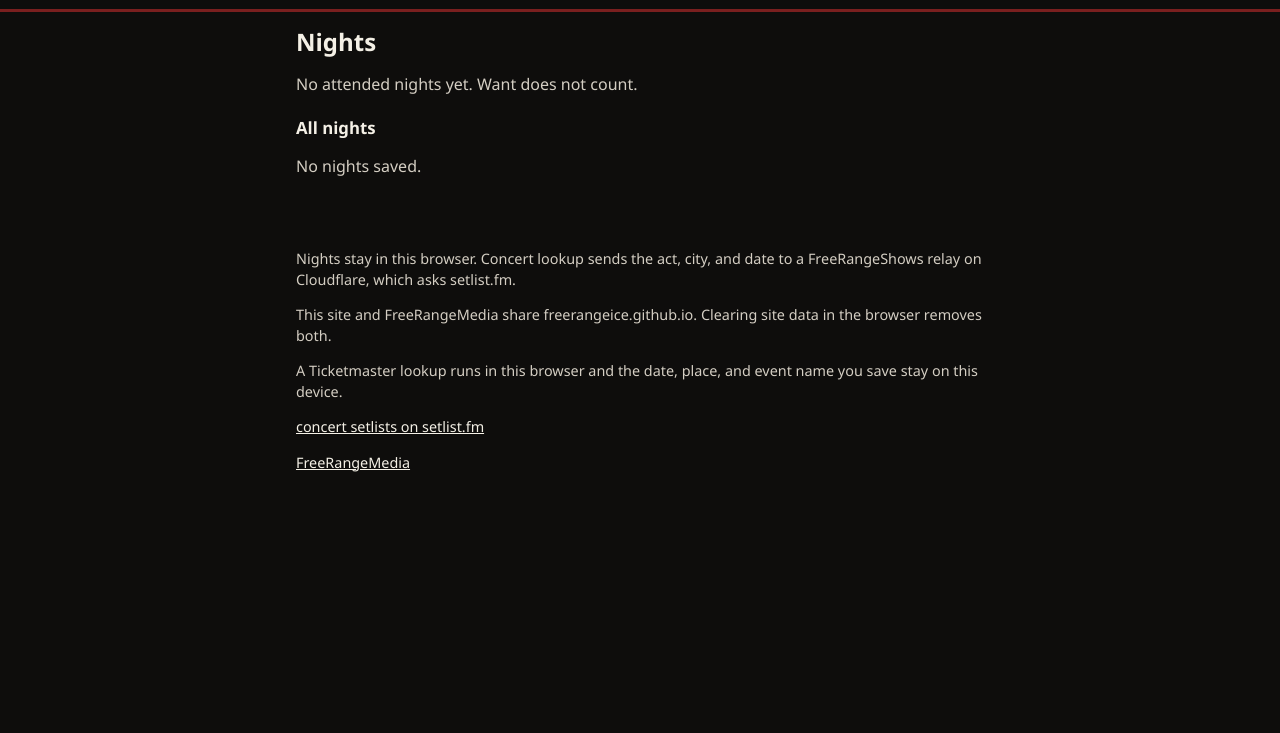
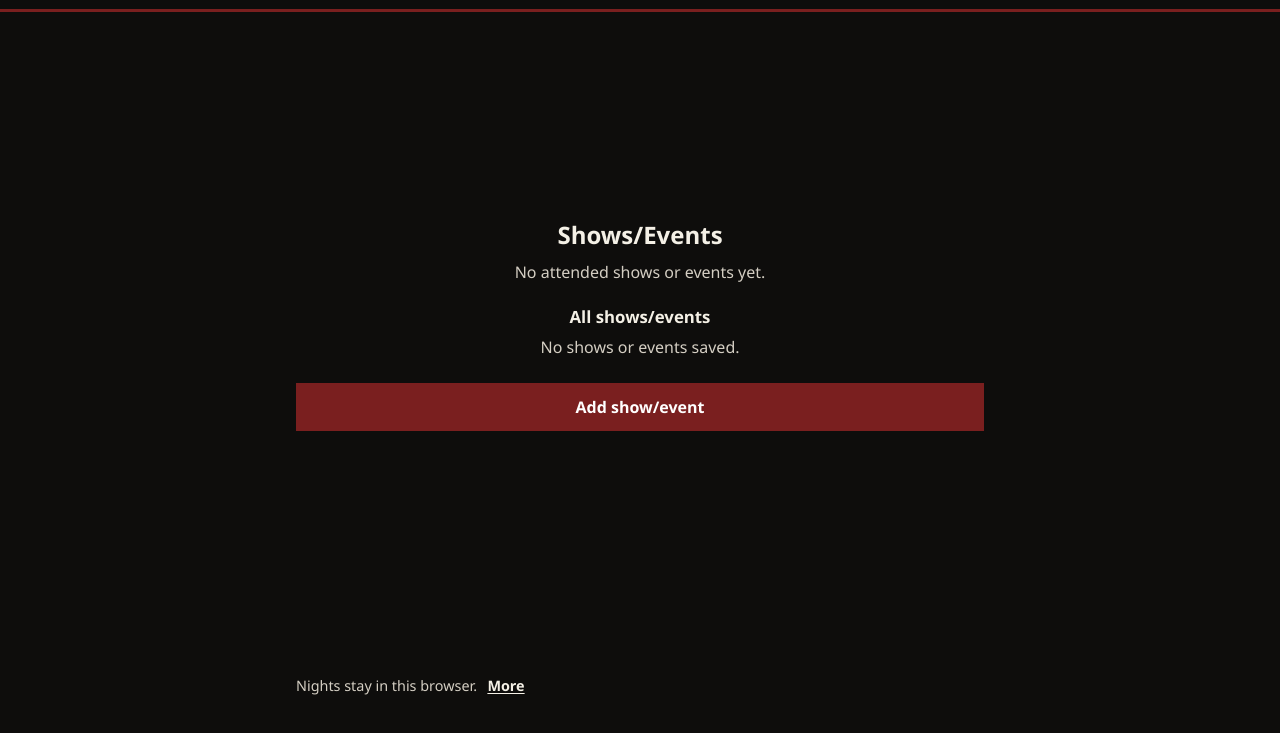
Before and after one commit to FreeRangeIce/free-range-shows, a plain HTML site: page index.html in a window 1280 px wide. Shown: the part 61-794 px from the top of the page. Drawn offline with Linux system fonts and the light colour scheme.

Commit message:
Empty Home: centered Shows/Events state, Add show/event button, one-line footer with More; cache v10

```diff
--- a/app.js
+++ b/app.js
@@ -230,6 +230,7 @@
 
   function render() {
     markNav();
+    document.body.classList.remove("is-empty-home");
     const r = route();
     if (r.name === "night") renderNight(r.id);
     else if (r.name === "act") renderAct(r.key);
@@ -250,14 +251,19 @@
             <span class="chart-track"><span class="chart-bar" style="width:${width}%"></span></span>
           </button></li>`;
         }).join("")}</ol>`
-      : `<p class="quiet">No attended nights yet. Want does not count.</p>`;
+      : `<p class="quiet">No attended shows or events yet.</p>`;
     const list = nights.length
       ? `<ul class="night-list">${nights.map((n) => `<li><a href="#/night/${encodeURIComponent(n.id)}">
           <strong>${esc(n.date || "No date")}</strong> ${esc(n.city || "")} ${esc(n.venue || "")}
           <small>${esc(n.status)} · ${esc((n.bill || []).join(", ") || n.kind)}</small>
         </a></li>`).join("")}</ul>`
-      : `<p class="quiet">No nights saved.</p>`;
-    app.innerHTML = `<h1>Nights</h1>${chart}<h2>All nights</h2>${list}`;
+      : `<p class="quiet">No shows or events saved.</p>`;
+    const empty = !store.nights.length;
+    document.body.classList.toggle("is-empty-home", empty);
+    app.innerHTML = empty
+      ? `<div class="empty"><h1>Shows/Events</h1>${chart}<h2>All shows/events</h2>${list}
+          <a class="btn-add" href="#/night/new">Add show/event</a></div>`
+      : `<h1>Shows/Events</h1>${chart}<h2>All shows/events</h2>${list}`;
     app.querySelectorAll("[data-act]").forEach((btn) => {
       btn.addEventListener("click", () => go("#/act/" + encodeURIComponent(btn.dataset.act)));
     });
@@ -841,6 +847,13 @@
   }
 
   window.addEventListener("hashchange", render);
+  const footMore = document.querySelector(".foot-more");
+  if (footMore) {
+    const sum = footMore.querySelector("summary");
+    const sync = () => sum.setAttribute("aria-expanded", footMore.open ? "true" : "false");
+    footMore.addEventListener("toggle", sync);
+    sync();
+  }
   window.addEventListener("storage", (event) => {
     if (event.key !== STORAGE_KEY) return;
     const name = route().name;
--- a/index.html
+++ b/index.html
@@ -20,11 +20,19 @@
   </header>
   <main id="app"></main>
   <footer class="foot">
-    <p>Nights stay in this browser. Concert lookup sends the act, city, and date to a FreeRangeShows relay on Cloudflare, which asks setlist.fm.</p>
-    <p>This site and FreeRangeMedia share freerangeice.github.io. Clearing site data in the browser removes both.</p>
-    <p>A Ticketmaster lookup runs in this browser and the date, place, and event name you save stay on this device.</p>
-    <p><a href="https://www.setlist.fm/">concert setlists on setlist.fm</a></p>
-    <p><a href="https://freerangeice.github.io/media-shelf/">FreeRangeMedia</a></p>
+    <details class="foot-more">
+      <summary aria-expanded="false" aria-controls="foot-more-body">
+        <span>Nights stay in this browser.</span>
+        <span class="more">More</span>
+      </summary>
+      <div class="more-body" id="foot-more-body">
+        <p>Concert lookup sends the act, city, and date to a FreeRangeShows relay on Cloudflare, which asks setlist.fm.</p>
+        <p>This site and FreeRangeMedia share freerangeice.github.io. Clearing site data in the browser removes both.</p>
+        <p>A Ticketmaster lookup runs in this browser and the date, place, and event name you save stay on this device.</p>
+        <p><a href="https://www.setlist.fm/">concert setlists on setlist.fm</a></p>
+        <p><a href="https://freerangeice.github.io/media-shelf/">FreeRangeMedia</a></p>
+      </div>
+    </details>
   </footer>
   <script src="app.js"></script>
 </body>
--- a/styles.css
+++ b/styles.css
@@ -174,3 +174,56 @@ textarea { min-height: 6rem; resize: vertical; }
   .top, main, .foot { padding-left: 1.5rem; padding-right: 1.5rem; }
   main, .foot { max-width: 46rem; }
 }
+
+/* Empty Home: center the empty state between the nav and the one-line footer. */
+body.is-empty-home { display: flex; flex-direction: column; }
+body.is-empty-home main {
+  flex: 1 1 auto;
+  display: flex;
+  flex-direction: column;
+  justify-content: center;
+  text-align: center;
+}
+body.is-empty-home .foot { width: 100%; }
+.empty { width: 100%; }
+.empty .quiet { margin: 0; }
+.btn-add {
+  display: flex;
+  align-items: center;
+  justify-content: center;
+  width: 100%;
+  min-height: 48px;
+  margin-top: 1.5rem;
+  padding: 0.65rem 1rem;
+  border: 1px solid var(--blood);
+  background: var(--blood);
+  color: #fff;
+  font: inherit;
+  font-weight: 600;
+  text-decoration: none;
+}
+.btn-add:focus-visible { outline: 2px solid var(--focus); outline-offset: 3px; }
+
+/* Footer: one muted line with a More disclosure. */
+.foot-more summary {
+  list-style: none;
+  display: flex;
+  align-items: center;
+  flex-wrap: wrap;
+  gap: 0.35rem 0.65rem;
+  cursor: pointer;
+  min-height: 44px;
+}
+.foot-more summary::-webkit-details-marker { display: none; }
+.foot-more summary::marker { content: ""; }
+.foot-more summary:focus-visible { outline: 2px solid var(--focus); outline-offset: 2px; }
+.foot-more .more {
+  color: var(--text);
+  font-weight: 600;
+  text-decoration: underline;
+  text-underline-offset: 2px;
+}
+.foot-more[open] .more { text-decoration-thickness: 2px; }
+.more-body p { line-height: 1.45; margin: 0.7em 0; }
+.more-body p:first-child { margin-top: 0.25rem; }
+.more-body p:last-child { margin-bottom: 0; }
--- a/sw.js
+++ b/sw.js
@@ -1,4 +1,4 @@
-const CACHE = "free-range-shows-v9";
+const CACHE = "free-range-shows-v10";
 const SHELL = ["./index.html", "./styles.css", "./app.js", "./manifest.webmanifest", "./icon-192.png", "./icon-512.png"];
 
 self.addEventListener("install", (event) => {
```
